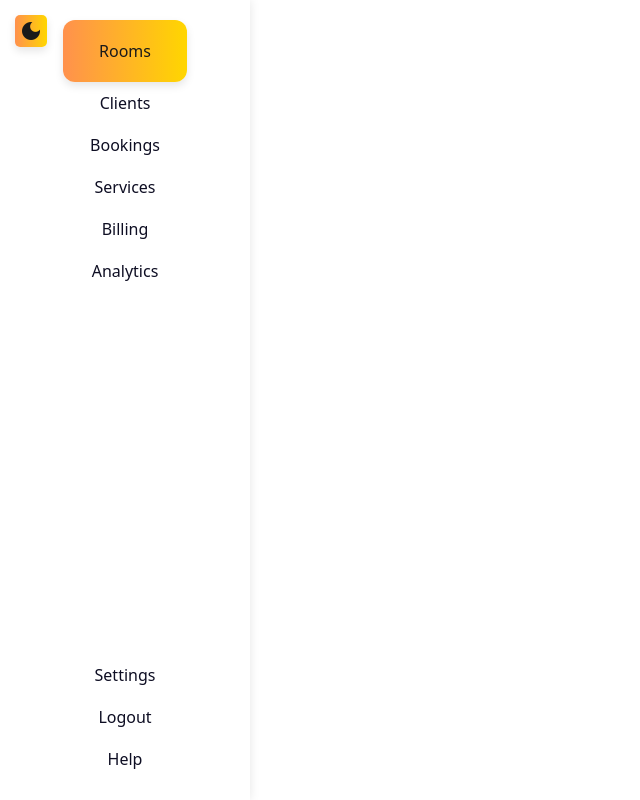
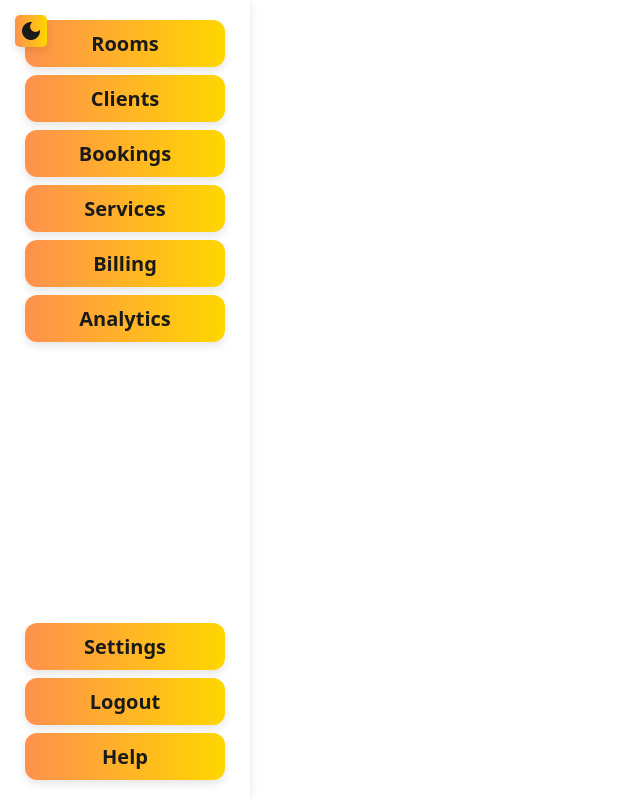
Before and after one commit to BenjaminTietz/LeaseLoop_Frontend, an Angular app: page /dashboard in a window 1280 px wide. Shown: the whole page, without its empty margins (0-640 px from the left). Built offline with nearby package versions, Linux system fonts and the light colour scheme; no server answers.

Commit message:
refactor/style: dashboard / sidenav styling and funcionallaty

```diff
--- a/src/app/dashboard/sidenav/sidenav.component.html
+++ b/src/app/dashboard/sidenav/sidenav.component.html
@@ -1,15 +1,15 @@
 <nav class="sidenav">
     <div class="top-section">
-        <button><a routerLink="/dashboard/rooms" routerLinkActive="active">Rooms</a></button>
-        <a routerLink="/dashboard/clients" routerLinkActive="active">Clients</a>
-        <a routerLink="/dashboard/bookings" routerLinkActive="active">Bookings</a>
-        <a routerLink="/dashboard/services" routerLinkActive="active">Services</a>
-        <a routerLink="/dashboard/billing" routerLinkActive="active">Billing</a>
-        <a routerLink="/dashboard/analytics" routerLinkActive="active">Analytics</a>
+        <button (click)="this.navigator.navigateTo('dashboard/rooms')">Rooms</button>
+        <button (click)="this.navigator.navigateTo('dashboard//clients')">Clients</button>
+        <button (click)="this.navigator.navigateTo('dashboard/bookings')">Bookings</button>
+        <button (click)="this.navigator.navigateTo('dashboard/services')">Services</button>
+        <button (click)="this.navigator.navigateTo('dashboard/billing')">Billing</button>
+        <button (click)="this.navigator.navigateTo('dashboard/analytics')">Analytics</button>
     </div>
     <div class="bottom-section">
-        <a routerLink="/dashboard/settings" routerLinkActive="active">Settings</a>
-        <a routerLink="/logout" routerLinkActive="active">Logout</a>
-        <a routerLink="/dashboard/help" routerLinkActive="active">Help</a>
+        <button (click)="this.navigator.navigateTo('dashboard/settings')">Settings</button>
+        <button (click)="this.auth.logoutUser()">Logout</button>
+        <button (click)="this.navigator.navigateTo('dashboard/help')">Help</button>
     </div>
 </nav>
--- a/src/app/dashboard/sidenav/sidenav.component.scss
+++ b/src/app/dashboard/sidenav/sidenav.component.scss
@@ -5,7 +5,6 @@
     width: 250px;
     height: 100vh;
     position: fixed;
-
     background-color: var(--color-bg-surface);
 
     .top-section,
@@ -14,22 +13,10 @@
         width: 100%;
         padding: 20px;
         background-color: var(--color-bg-surface);
+        gap: 8px;
     }
 
-    a {
-        text-decoration: none;
-        color: var(--color-text-primary);
-        padding: 10px 20px;
-        font-size: 16px;
-        border-radius: 16px;
-        font-weight: 500;
-        transition: background-color 0.3s ease, color 0.3s ease;
-
-        &:hover {
-            background-color: grey;
-            color: var(--color-text-hover);
-            cursor: pointer;
-        }
+    button {
+        min-width: 200px;
     }
-
 }
--- a/src/app/dashboard/sidenav/sidenav.component.ts
+++ b/src/app/dashboard/sidenav/sidenav.component.ts
@@ -1,6 +1,8 @@
-import { Component } from '@angular/core';
+import { Component, inject } from '@angular/core';
 import { RouterLink } from '@angular/router';
-import { ThemeButtonComponent } from "../../shared/global/theme-button/theme-button.component";
+import { ThemeButtonComponent } from '../../shared/global/theme-button/theme-button.component';
+import { NavigatorService } from '../../services/navigator/navigator.service';
+import { AuthService } from '../../services/auth/auth.service';
 
 @Component({
   selector: 'app-sidenav',
@@ -9,4 +11,7 @@ import { ThemeButtonComponent } from "../../shared/global/theme-button/theme-but
   templateUrl: './sidenav.component.html',
   styleUrl: './sidenav.component.scss',
 })
-export class SidenavComponent {}
+export class SidenavComponent {
+  navigator = inject(NavigatorService);
+  auth = inject(AuthService);
+}
```
